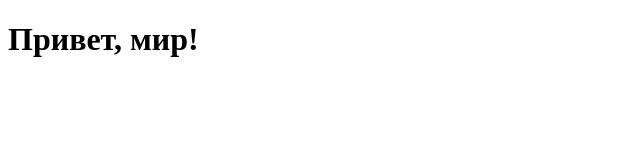
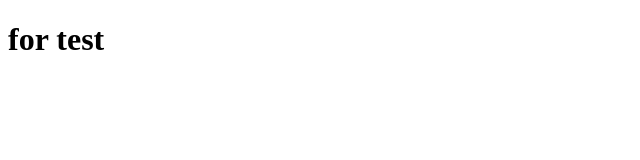
Before and after one commit to Kael-00/kael_test_site, a plain HTML site: page index.html in a window 1280 px wide. Shown: the whole page, without its empty margins (0-640 px from the left). Drawn offline with Linux system fonts and the light colour scheme.

Commit message:
Update index.html

```diff
--- a/index.html
+++ b/index.html
@@ -5,7 +5,7 @@
   <title>Мой тестовый сайт</title>
 </head>
 <body>
-  <h1>Привет, мир!</h1>
+  <h1>for test</h1>
   <script>
     console.log("Сайт работает!");
   </script>
```
